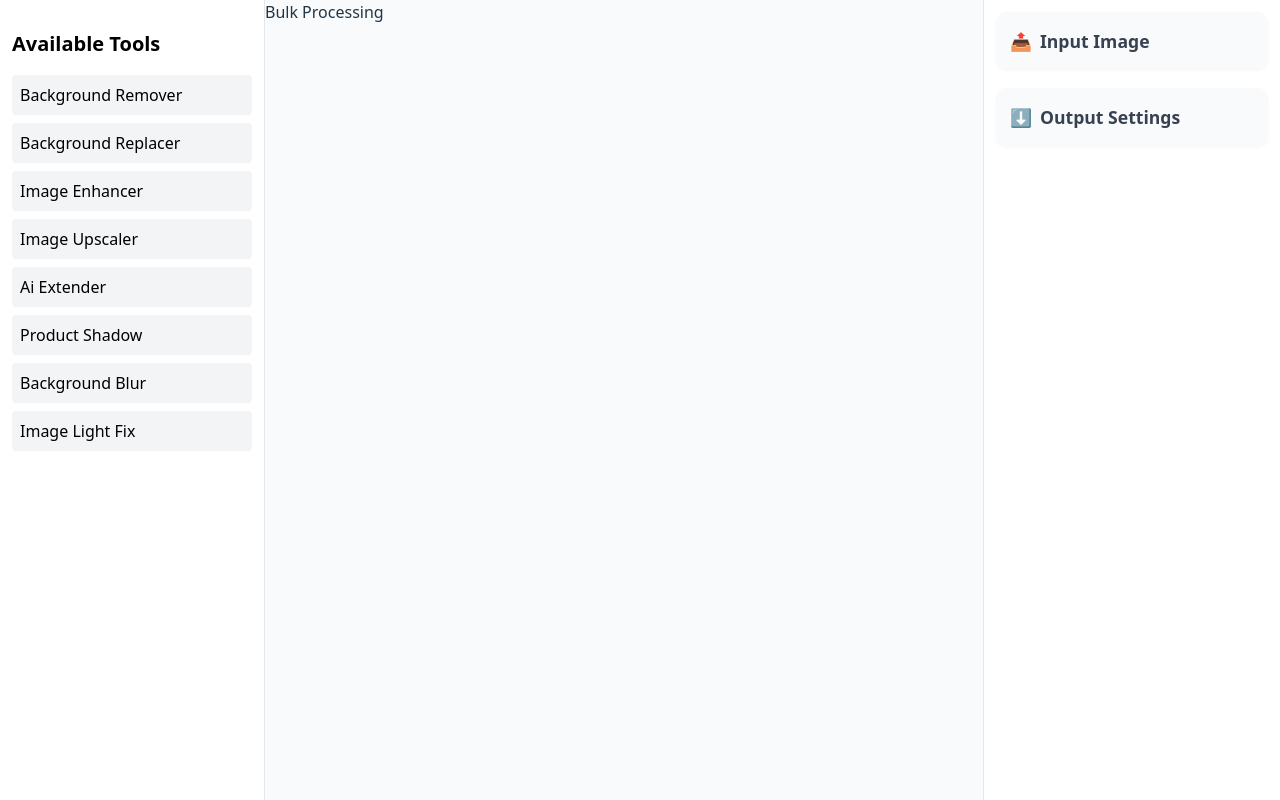
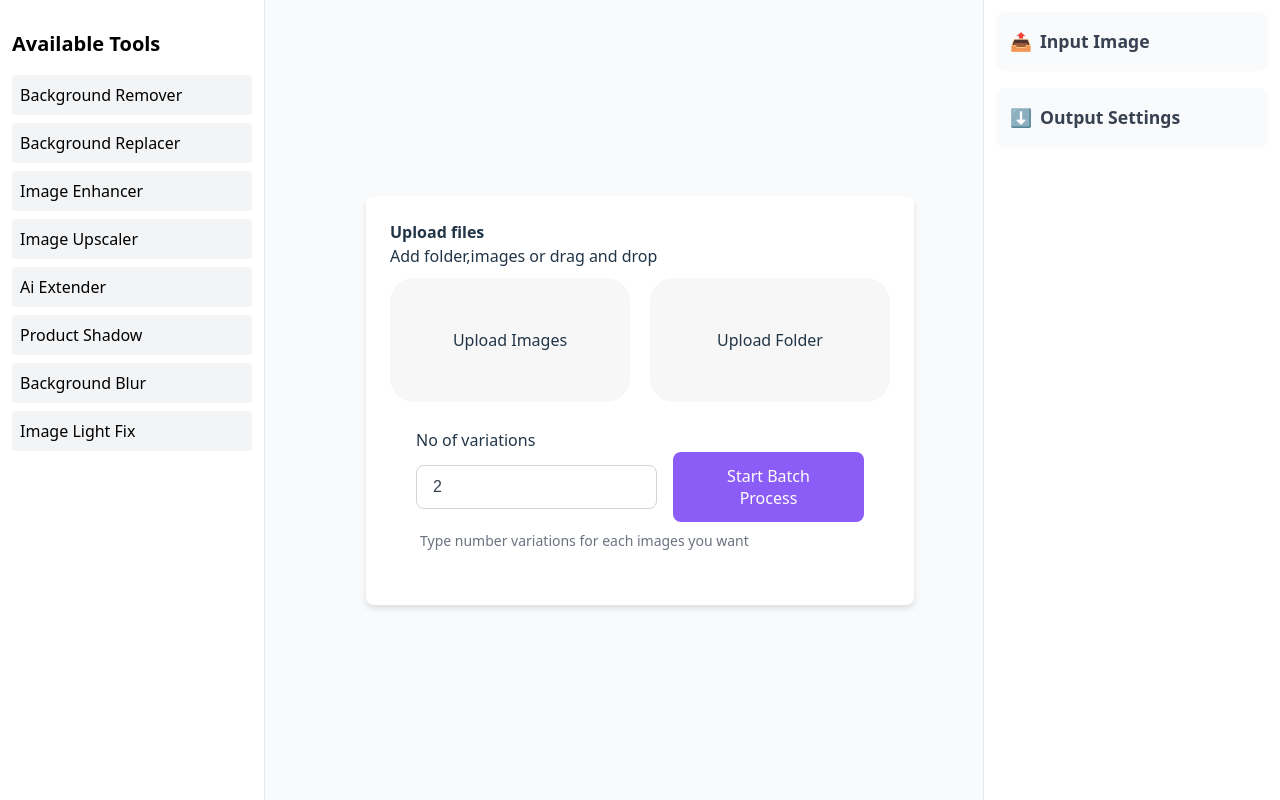
Before and after one commit to kamalfeb09/batch_processing, a React (Vite) app: page / in a window 1280 px wide. Built offline with nearby package versions, Linux system fonts and the light colour scheme.

Commit message:
merged changes

```diff
--- a/src/App.jsx
+++ b/src/App.jsx
@@ -1,9 +1,11 @@
 
 import BulkProcessingLayout from './Components/BulkProcessLayout/Index'
+import ImageUploadModal from './Components/ImageUploadModal/ImageUploadModal'
 function App() {
   return (
     <>
      <BulkProcessingLayout />
+
     </>
   )
 }
--- a/src/Components/BulkProcessLayout/BulkMainScreen.jsx
+++ b/src/Components/BulkProcessLayout/BulkMainScreen.jsx
@@ -1,10 +1,13 @@
 import React from "react";
 import classes from "./styles.module.css";
+import ImageUploadModal from "../ImageUploadModal/ImageUploadModal";
+import { ImageModalState } from "../../context/ImageUpload";
  const BulkMainScreen = () => {
+  const {isImageModalOpen,setIsImageModalOpen}=ImageModalState();
   return (
-   <div>
-    Bulk Processing
-   </div>
+  <>
+<ImageUploadModal isOpen={isImageModalOpen} onClose={setIsImageModalOpen} />
+  </>
   );
 };
 
```
